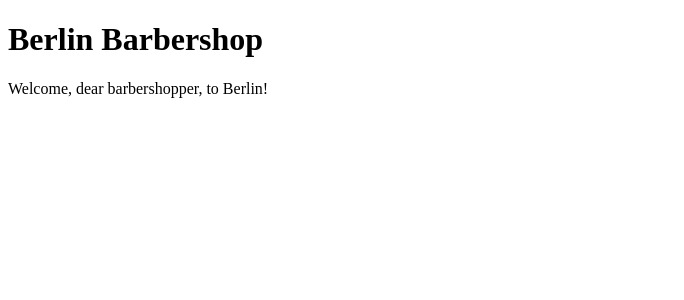
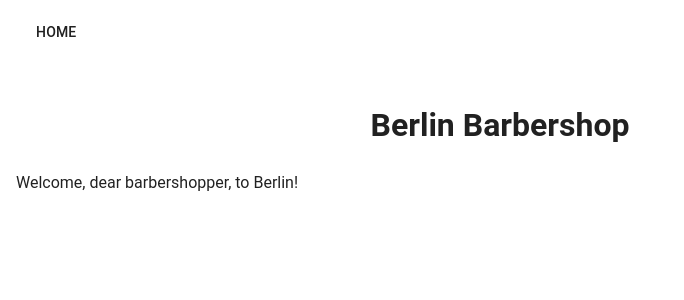
Before and after one commit to LifeShouldBeAMusical/berlin-barbershop, a Vue app: page / in a window 1280 px wide. Shown: the top 300 px of the page, without its empty margins (0-684 px from the left). Built offline with nearby package versions, Linux system fonts and the light colour scheme.

Commit message:
Use Vuetify & Sass (#2)
* Use Vuetify

* Use Sass

* Menu

* Menu Component

---------

Co-authored-by: ricki-jay-wmde <ricki.jay@wikimedia.de>

```diff
--- a/src/App.vue
+++ b/src/App.vue
@@ -1,8 +1,22 @@
-<script setup lang="ts"></script>
+<script setup lang="ts">
+import MenuBar from '@/component/MenuBar.vue'
+</script>
 
 <template>
-	<h1>Berlin Barbershop</h1>
-	<p>Welcome, dear barbershopper, to Berlin!</p>
+	<v-app>
+		<menu-bar />
+		<v-container class="router">
+			<h1>Berlin Barbershop</h1>
+			<p>Welcome, dear barbershopper, to Berlin!</p>
+		</v-container>
+	</v-app>
 </template>
 
-<style scoped></style>
+<style lang="scss">
+.router {
+	margin: 4em 0 0 0;
+	h1 {
+		text-align: center;
+	}
+}
+</style>
--- /dev/null
+++ b/src/component/MenuBar.vue
@@ -0,0 +1,11 @@
+<script setup lang="ts"></script>
+
+<template>
+	<v-app-bar flat>
+		<v-toolbar-title>
+			<v-btn href="/">Home</v-btn>
+		</v-toolbar-title>
+	</v-app-bar>
+</template>
+
+<style lang="scss"></style>
--- a/src/main.ts
+++ b/src/main.ts
@@ -2,8 +2,32 @@ import App from '@/App.vue'
 import router from '@/router'
 import { createApp } from 'vue'
 
+// Vuetify
+import '@mdi/font/css/materialdesignicons.css'
+import { createVuetify } from 'vuetify'
+import { md2 } from 'vuetify/blueprints'
+import * as components from 'vuetify/components'
+import * as directives from 'vuetify/directives'
+import { aliases, mdi } from 'vuetify/iconsets/mdi'
+import 'vuetify/styles'
+
+const vuetify = createVuetify({
+	components,
+	directives,
+	defaults: {
+		// global: { FontFace: 'Sofia Sans' },
+	},
+	icons: {
+		defaultSet: 'mdi',
+		aliases,
+		sets: { mdi },
+	},
+	blueprint: md2,
+})
+
 const app = createApp(App)
 
+app.use(vuetify)
 app.use(router)
 
 app.mount('#app')
```
Also changed, not shown: package.json (+9 -6 lines), 1 other file (tests, documents, lock files or other folders).
